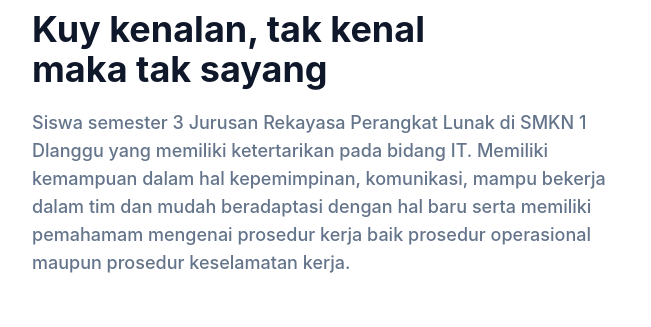
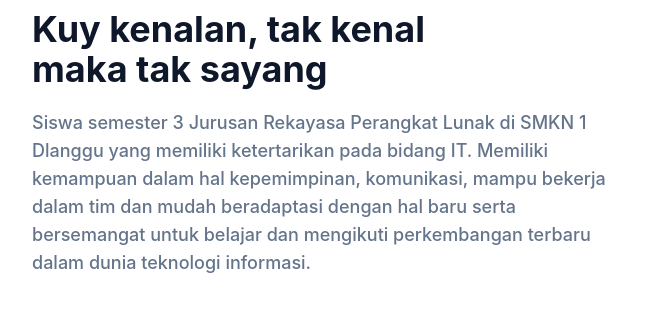
Before and after one commit to davekrisopras8/portfolio-tailwindcss-dave, a website: page index.html in a window 1280 px wide. Shown: the part 967-1294 px from the top of the page, 0-651 px from the left. Drawn offline with nearby package versions, Linux system fonts and the light colour scheme.

Commit message:
ft: update about section

```diff
--- a/index.html
+++ b/index.html
@@ -85,7 +85,10 @@
                 <div class="w-full px-4 mb-10 lg:w-1/2">
                     <h4 class="font-bold uppercase text-primary text-lg mb-3">Tentang Saya</h4>
                     <h2 class="font-bold text-dark text-3xl mb-5 max-w-md lg:text-4xl">Kuy kenalan, tak kenal maka tak sayang</h2>
-                    <p class="font-medium text-base text-secondary max-w-xl lg:text-lg">Siswa semester 3 Jurusan Rekayasa Perangkat Lunak di SMKN 1 Dlanggu yang memiliki ketertarikan pada bidang IT. Memiliki kemampuan dalam hal kepemimpinan, komunikasi, mampu bekerja dalam tim dan mudah beradaptasi dengan hal baru serta memiliki pemahamam mengenai prosedur kerja baik prosedur operasional maupun prosedur keselamatan kerja.</p>
+                    <p class="font-medium text-base text-secondary max-w-xl lg:text-lg">Siswa semester 3 Jurusan Rekayasa Perangkat Lunak di SMKN 1 Dlanggu yang memiliki ketertarikan
+                        pada bidang IT. Memiliki kemampuan dalam hal kepemimpinan, komunikasi, mampu bekerja dalam tim
+                        dan mudah beradaptasi dengan hal baru serta bersemangat untuk belajar dan mengikuti perkembangan
+                        terbaru dalam dunia teknologi informasi. </p>
                 </div>
                 <div class="w-full px-4 lg:w-1/2">
                     <h3 class="font-semibold text-dark text-2xl mb-4 lg:text-3xl lg:pt-10">Let's Talk with Me!</h3>
```
